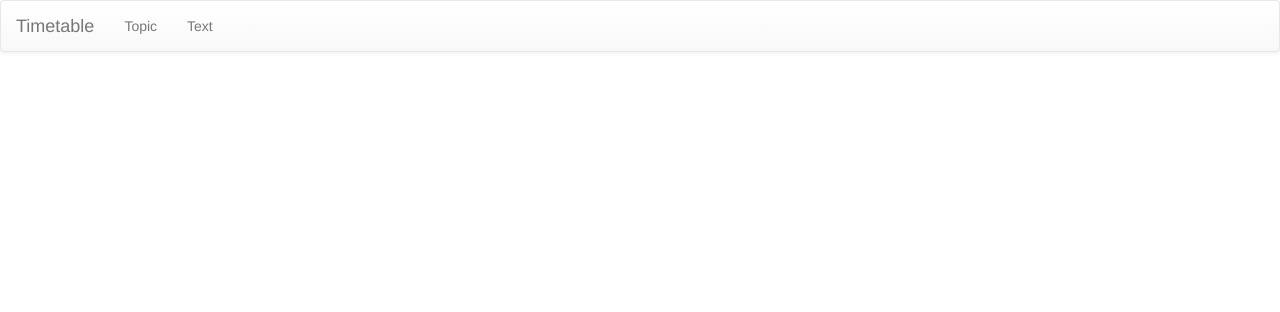
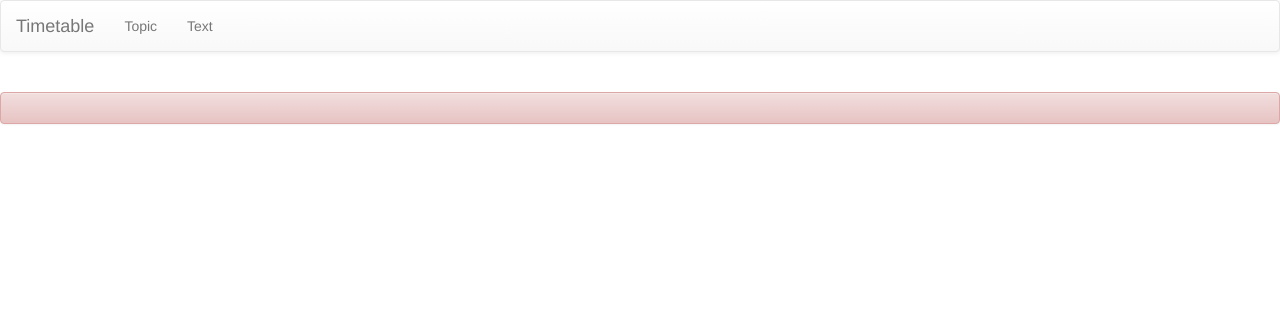
Before and after one commit to AlexFridman/HabraClassifierFrontend, a Django app: template templates/app/error.html in a window 1280 px wide. Shown: the top 312 px of the page. Run offline with Django 3.2, Linux system fonts and the light colour scheme; the template is opened without the code that fills it, so the values that code supplies are empty; some libraries are stand-ins or nearby versions.

Commit message:
Update. Add css classes to error page

```diff
--- a/templates/app/error.html
+++ b/templates/app/error.html
@@ -6,6 +6,8 @@
 
 {% block content %}
     <div class="row">
-        {{ error_message }}
+        <h1 class="alert alert-danger" role="alert">
+            {{ error_message }}
+        </h1>
     </div>
 {% endblock %}
```
